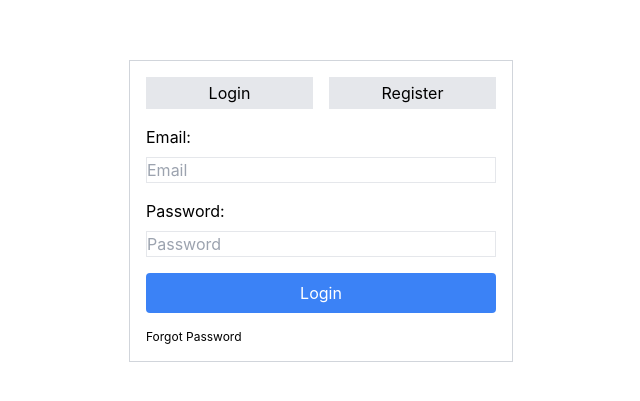
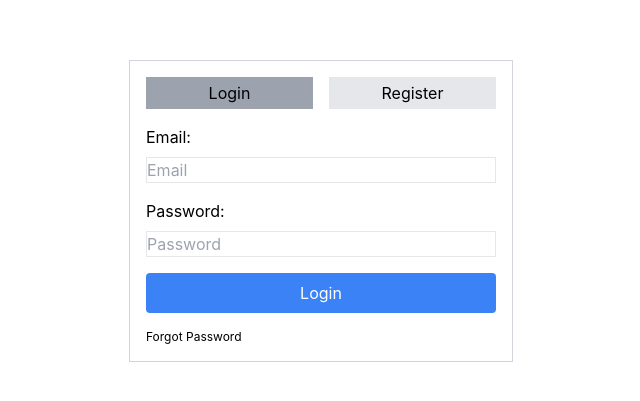
Before and after one commit to Parth-1207-Patidar/Login-Form, a React (Vite) app: page / in a window 1280 px wide. Shown: the part 189-590 px from the top of the page, without its empty margins (319-959 px from the left). Built offline with nearby package versions, Linux system fonts and the light colour scheme; no server answers.

Commit message:
Added forgot password and minor changes to the UI

```diff
--- a/src/form.jsx
+++ b/src/form.jsx
@@ -11,8 +11,8 @@ const Form = () => {
             <div className="flex max-w-sm w-full flex-col gap-4 p-4 border border-gray-300">
 
                 <div className="flex justify-between gap-4 w-full">
-                    <button className='w-1/2 bg-gray-200 p-1' onClick={() => setHasAccount(true)}>Login</button>
-                    <button className='w-1/2 bg-gray-200 p-1' onClick={() => setHasAccount(false)}>Register</button>
+                    <button className={hasAccount ? "w-1/2 bg-gray-400 p-1" : "w-1/2 bg-gray-200 p-1" } onClick={() => setHasAccount(true)}>Login</button>
+                    <button className={hasAccount ? "w-1/2 bg-gray-200 p-1" : "w-1/2 bg-gray-400 p-1"} onClick={() => setHasAccount(false)}>Register</button>
                 </div>
 
                 {hasAccount ? <Login /> : <Register />}
```
